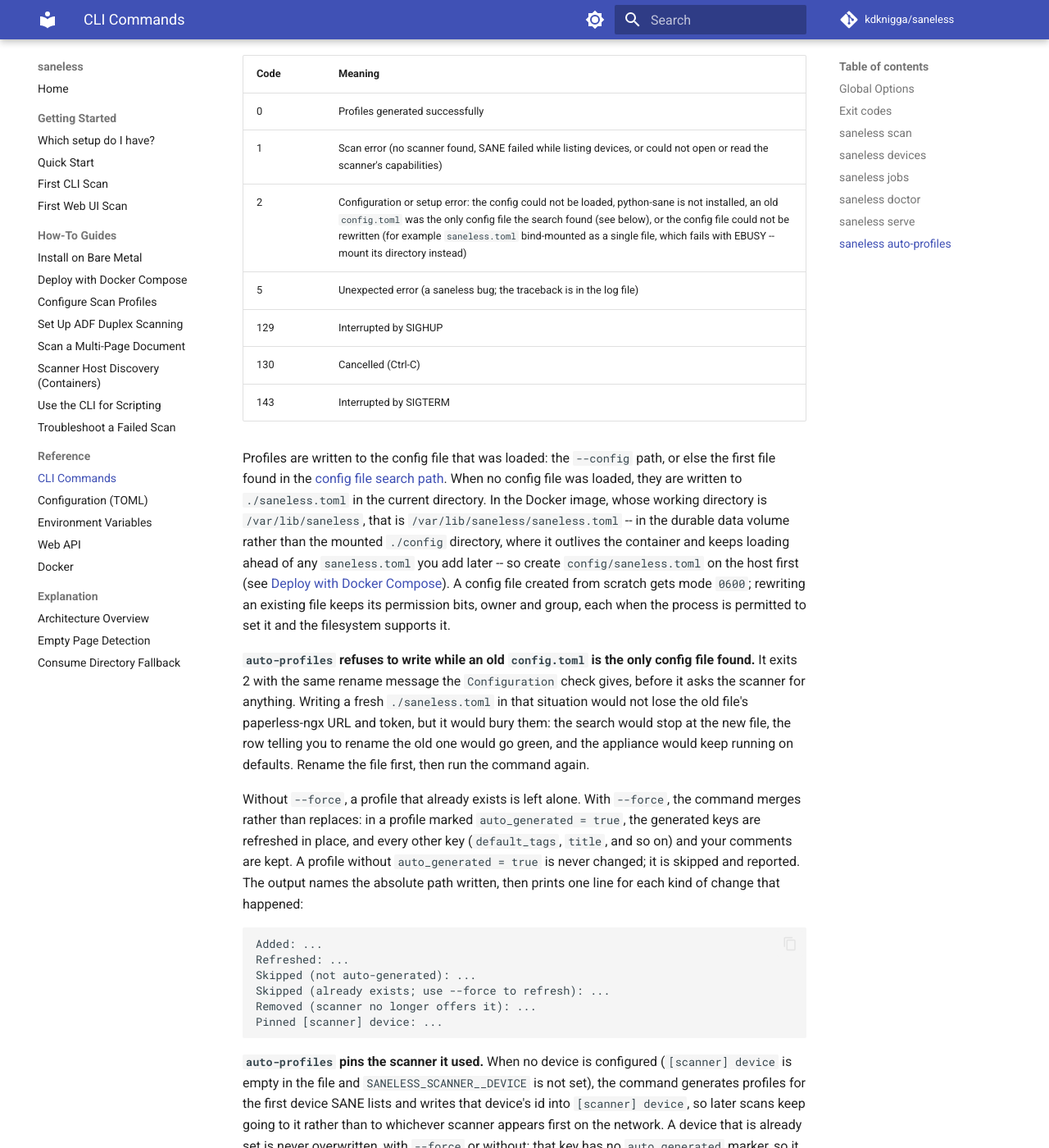
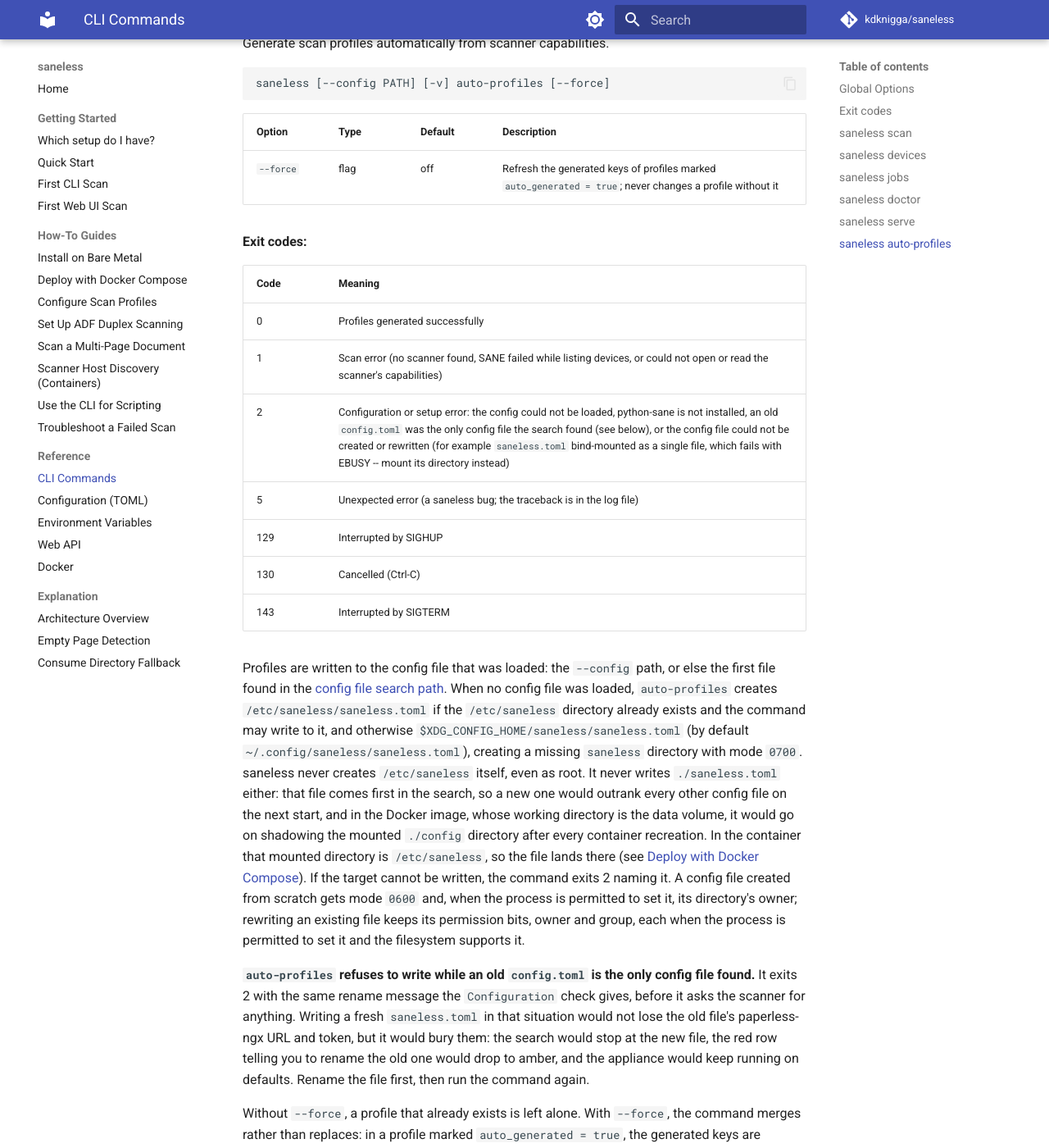
Before and after one commit to kdknigga/saneless, an MkDocs documentation site: the page built from docs/reference/cli-commands.md, in a window 1280 px wide and 1400 px high, scrolled down 12388 px. Shown: the whole window at 82% size. Built offline with MkDocs 1.6.1 and Material for MkDocs 9.7.7, drawn with Linux system fonts in a browser that asks for light colours; comment, search, counter and statistics services are not loaded; some of the changed text lies outside the part shown.

Commit message:
docs(46-16): auto-profiles writes a documented location, never the working directory
- the compose how-to says auto-profiles creates /etc/saneless/saneless.toml
  in the mounted ./config directory; the data-volume trap and the touch
  workaround are gone
- the leftover warning now covers an earlier release's volume file:
  rename, merge into ./config, then delete, in that order
- the CLI reference names the system and per-user targets, rules out
  ./saneless.toml, and documents doctor's warning for a second config
  file and the same-file verdict
- the bare-metal how-to says where a from-scratch config lands

Co-Authored-By: Claude Opus 5.5 (1M context) <noreply@anthropic.com>
Claude-Session: https://claude.ai/code/session_013CxQxLcnRUSK9XY3SKundu

```diff
--- a/docs/reference/cli-commands.md
+++ b/docs/reference/cli-commands.md
@@ -209,7 +209,7 @@ saneless [--config PATH] [-v] doctor
 
 | Check | What it looks at |
 |-------|------------------|
-| Configuration | Whether a `saneless.toml` was loaded, and whether an old `config.toml` is sitting in a searched directory being ignored |
+| Configuration | Whether a `saneless.toml` was loaded, whether more than one `saneless.toml` was found, and whether an old `config.toml` is sitting in a searched directory being ignored |
 | Scanner | Whether scanner support is installed and a device answers. Each configured sane-net host is checked first with the start of the SANE network handshake, and a host that is switched off, has no saned running, cannot be found by name, or is turning this machine away is reported as such. Only a host that does not answer is a warning that stops the check before SANE is asked for scanners; otherwise SANE is still asked, so a host with no saned running is red when no usable scanner is visible and amber when one still is. Listing runs in a separate process with a 30-second limit, and three amber rows report a listing that crashed in the scanner library, did not finish in time, or gave no usable answer. When `[scanner] device` is set, that device is looked for by name, and opened once if SANE does not list it. [Scanner Host Discovery](../how-to/scanner-host-discovery.md#what-the-scanner-row-says) lists each Scanner row and what clears it. When `[scanner] device` is empty and more than one device is visible, the row is a warning that gives only the count (device ids hold network addresses and the web page shows this row to everyone on your network): with no device set, every scan goes to whichever device SANE lists first |
 | Paperless | Whether the API token and the paperless-ngx address have been set, and whether paperless-ngx accepts the token. A placeholder token or an empty `paperless.url` is reported without sending a request |
 | Profiles | Whether any scan profiles are configured, whether they were saved to a config file, and whether the generated ones have names yet |
@@ -241,11 +241,14 @@ Every `[WARN]` and `[FAIL]` row is followed by an indented next step. An `[ OK ]
 |-------|---------|
 | `used` | The file the settings came from. An explicit path adds ` (given with --config; no search)`, because that path replaces the search rather than joining it |
 | `not used` | The file exists but a higher-priority one won; the line adds ` (an earlier file won)` |
+| `same file` | A file already listed, reached through another candidate -- `./saneless.toml` when saneless runs from inside the XDG directory, or a symlink to a listed file; the line adds ` (already listed)`. It is one file, so it is neither a second file nor an empty path |
 | `not found` | Nothing is there, or what is there is not a regular file |
 | `ignored` | An old `config.toml` beside a candidate, while nothing loaded; the line adds ` (old name; rename it to saneless.toml)` |
 | `leftover` | An old `config.toml` beside a candidate, while a `saneless.toml` did load; the line adds ` (old name; ignored)` |
 
 When the table would have no lines at all -- settings built with no search behind them -- it prints `none recorded` rather than an empty caption, so a truncated run cannot be mistaken for an empty search.
+
+**More than one config file.** saneless reads only the first `saneless.toml` its search finds. When it finds more than one, the Configuration row is `[WARN]`: it names the file in use and every file that is not read, with absolute paths, and its next step says to move anything you still need into the file in use and delete the others. The same row is also printed on stderr as the configuration loads, before any check runs. A warning does not fail the command, so `doctor` still exits 0. In the table, the file in use is `used` and each other one is `not used`.
 
 **Exit codes:**
 
@@ -315,15 +318,15 @@ saneless [--config PATH] [-v] auto-profiles [--force]
 |------|---------|
 | 0 | Profiles generated successfully |
 | 1 | Scan error (no scanner found, SANE failed while listing devices, or could not open or read the scanner's capabilities) |
-| 2 | Configuration or setup error: the config could not be loaded, python-sane is not installed, an old `config.toml` was the only config file the search found (see below), or the config file could not be rewritten (for example `saneless.toml` bind-mounted as a single file, which fails with EBUSY -- mount its directory instead) |
+| 2 | Configuration or setup error: the config could not be loaded, python-sane is not installed, an old `config.toml` was the only config file the search found (see below), or the config file could not be created or rewritten (for example `saneless.toml` bind-mounted as a single file, which fails with EBUSY -- mount its directory instead) |
 | 5 | Unexpected error (a saneless bug; the traceback is in the log file) |
 | 129 | Interrupted by SIGHUP |
 | 130 | Cancelled (Ctrl-C) |
 | 143 | Interrupted by SIGTERM |
 
-Profiles are written to the config file that was loaded: the `--config` path, or else the first file found in the [config file search path](configuration.md#config-file-search-path). When no config file was loaded, they are written to `./saneless.toml` in the current directory. In the Docker image, whose working directory is `/var/lib/saneless`, that is `/var/lib/saneless/saneless.toml` -- in the durable data volume rather than the mounted `./config` directory, where it outlives the container and keeps loading ahead of any `saneless.toml` you add later -- so create `config/saneless.toml` on the host first (see [Deploy with Docker Compose](../how-to/deploy-docker-compose.md)). A config file created from scratch gets mode `0600`; rewriting an existing file keeps its permission bits, owner and group, each when the process is permitted to set it and the filesystem supports it.
+Profiles are written to the config file that was loaded: the `--config` path, or else the first file found in the [config file search path](configuration.md#config-file-search-path). When no config file was loaded, `auto-profiles` creates `/etc/saneless/saneless.toml` if the `/etc/saneless` directory already exists and the command may write to it, and otherwise `$XDG_CONFIG_HOME/saneless/saneless.toml` (by default `~/.config/saneless/saneless.toml`), creating a missing `saneless` directory with mode `0700`. saneless never creates `/etc/saneless` itself, even as root. It never writes `./saneless.toml` either: that file comes first in the search, so a new one would outrank every other config file on the next start, and in the Docker image, whose working directory is the data volume, it would go on shadowing the mounted `./config` directory after every container recreation. In the container that mounted directory is `/etc/saneless`, so the file lands there (see [Deploy with Docker Compose](../how-to/deploy-docker-compose.md)). If the target cannot be written, the command exits 2 naming it. A config file created from scratch gets mode `0600` and, when the process is permitted to set it, its directory's owner; rewriting an existing file keeps its permission bits, owner and group, each when the process is permitted to set it and the filesystem supports it.
 
-**`auto-profiles` refuses to write while an old `config.toml` is the only config file found.** It exits 2 with the same rename message the `Configuration` check gives, before it asks the scanner for anything. Writing a fresh `./saneless.toml` in that situation would not lose the old file's paperless-ngx URL and token, but it would bury them: the search would stop at the new file, the row telling you to rename the old one would go green, and the appliance would keep running on defaults. Rename the file first, then run the command again.
+**`auto-profiles` refuses to write while an old `config.toml` is the only config file found.** It exits 2 with the same rename message the `Configuration` check gives, before it asks the scanner for anything. Writing a fresh `saneless.toml` in that situation would not lose the old file's paperless-ngx URL and token, but it would bury them: the search would stop at the new file, the red row telling you to rename the old one would drop to amber, and the appliance would keep running on defaults. Rename the file first, then run the command again.
 
 Without `--force`, a profile that already exists is left alone. With `--force`, the command merges rather than replaces: in a profile marked `auto_generated = true`, the generated keys are refreshed in place, and every other key (`default_tags`, `title`, and so on) and your comments are kept. A profile without `auto_generated = true` is never changed; it is skipped and reported. The output names the absolute path written, then prints one line for each kind of change that happened:
 
```
Also changed, not shown: docs/how-to/deploy-docker-compose.md (+17 -4 lines), docs/how-to/install-bare-metal.md (+2 -0 lines).
